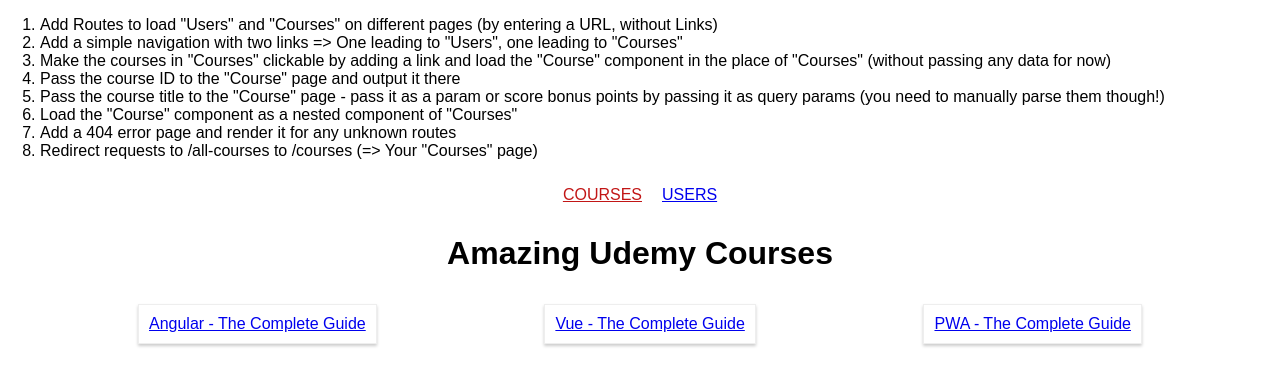
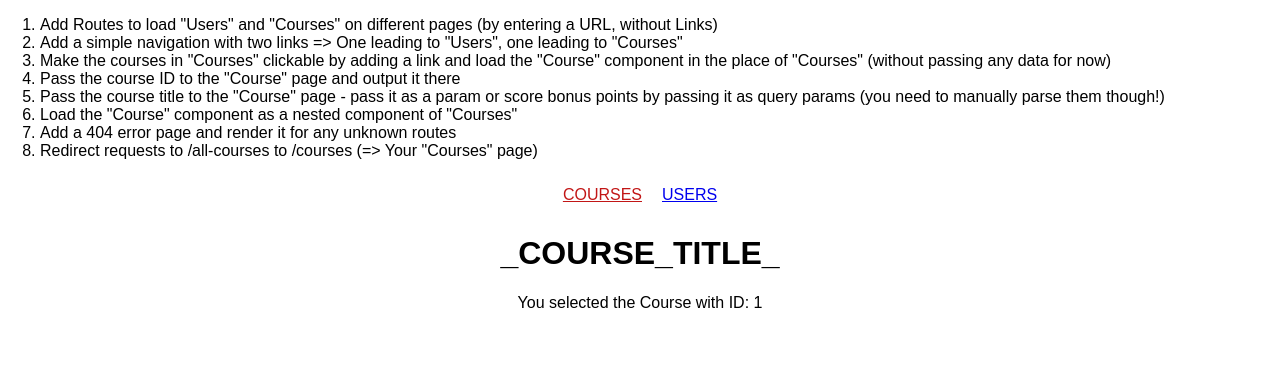
Before and after one commit to Abel-Zambrano/rxt-routing-assignment, a React (Create React App) app: page /courses/1 in a window 1280 px wide. Shown: the top 386 px of the page. Built offline with nearby package versions, Linux system fonts and the light colour scheme.

Commit message:
passed course id

```diff
--- a/src/App.js
+++ b/src/App.js
@@ -31,7 +31,7 @@ class App extends Component {
         </nav>
         <Switch>
           <Route path='/users' component={Users} />
-          <Route path='/courses/course' component={Course} />
+          <Route path='/courses/:courseId' component={Course} />
           <Route path='/courses' component={Courses} />
         </Switch>
       </div>
--- a/src/containers/Course/Course.js
+++ b/src/containers/Course/Course.js
@@ -5,7 +5,7 @@ class Course extends Component {
         return (
             <div>
                 <h1>_COURSE_TITLE_</h1>
-                <p>You selected the Course with ID: _ID_</p>
+                <p>You selected the Course with ID: {this.props.match.params.courseId}</p>
             </div>
         );
     }
--- a/src/containers/Courses/Courses.js
+++ b/src/containers/Courses/Courses.js
@@ -20,7 +20,7 @@ class Courses extends Component {
                     {
                         this.state.courses.map( course => {
                             return (
-                                <Link key={course.id} to={this.props.match.url + '/course'}>
+                                <Link key={course.id} to={this.props.match.url + '/' + course.id}>
                                     <article className="Course">{course.title}</article>
                                 </Link>
                             );
```
Also changed, not shown: 1 other file (tests, documents, lock files or other folders).
